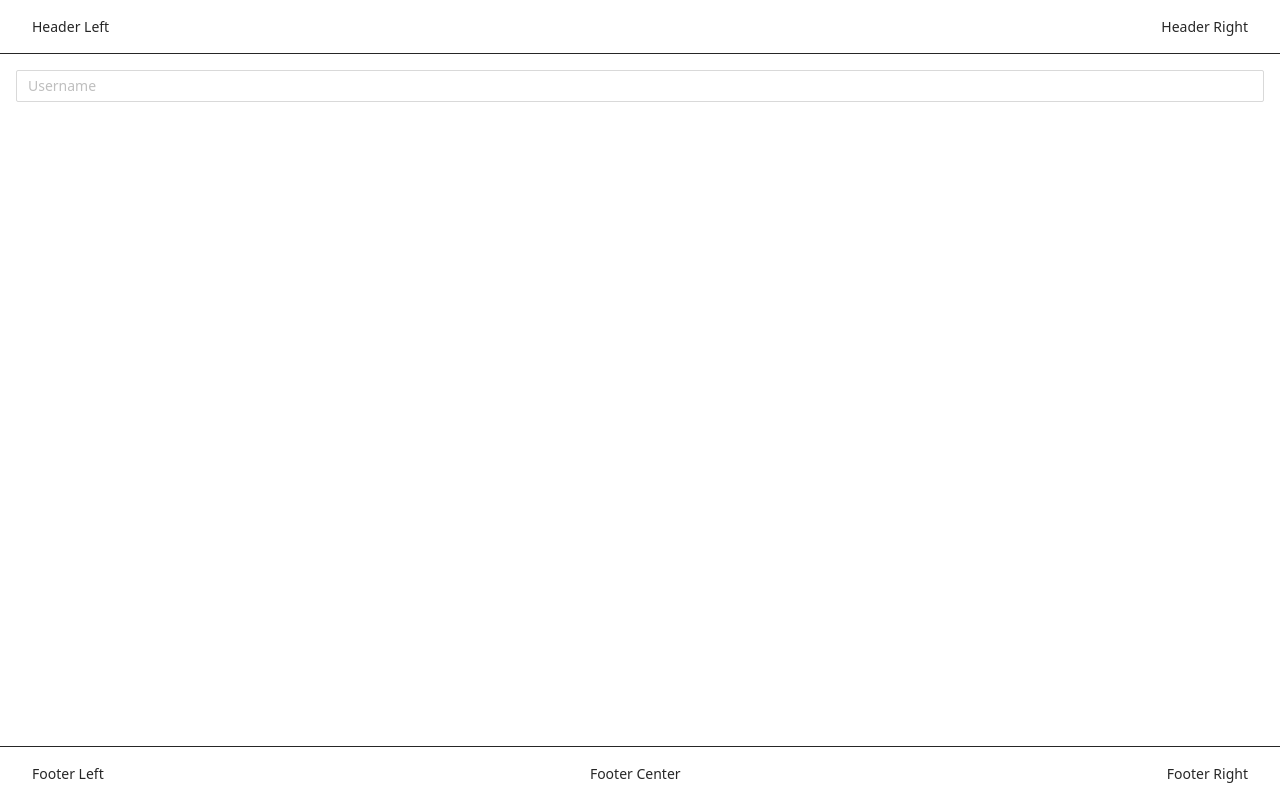
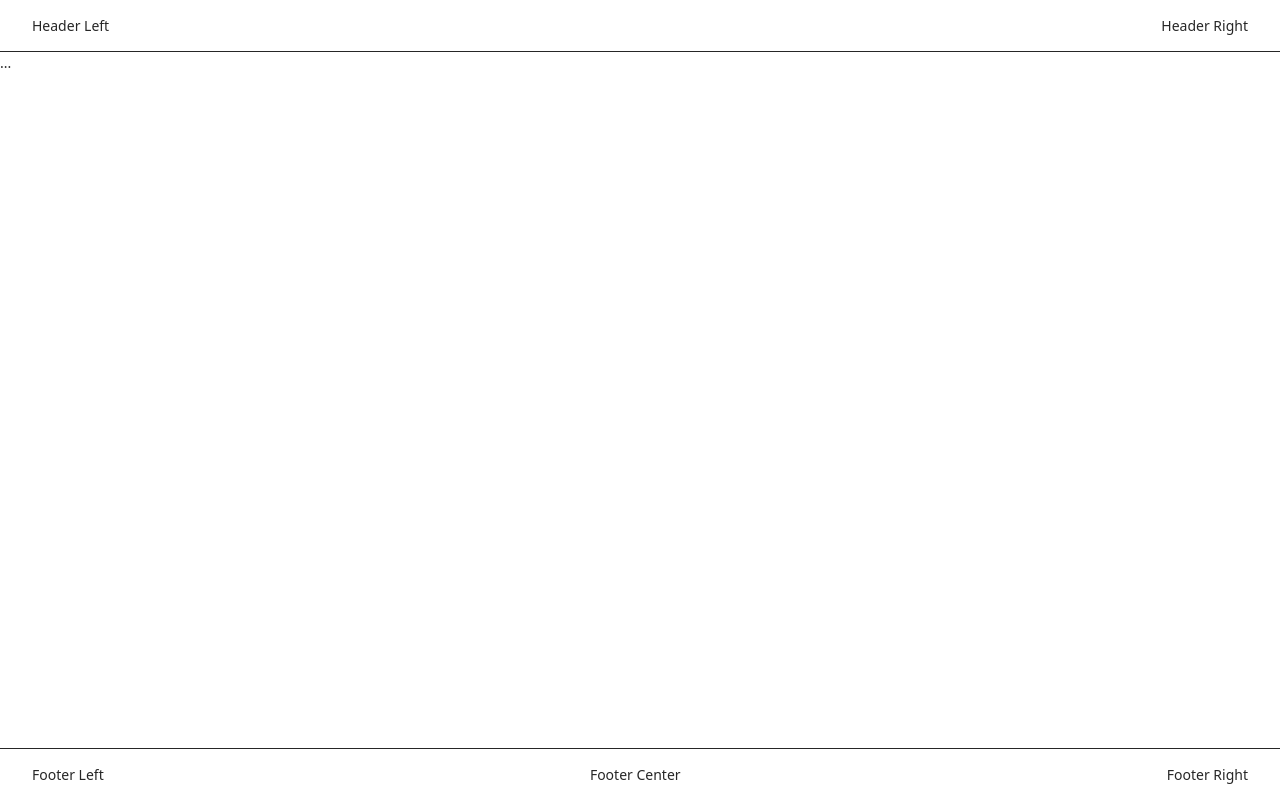
Before and after one commit to imoaazahmed/frontend-app-template, a Next.js app: page /playground in a window 1280 px wide. Built offline with nearby package versions, Linux system fonts and the light colour scheme; no server answers.

Commit message:
feat: add new layout

```diff
--- a/package.json
+++ b/package.json
@@ -30,7 +30,6 @@
     "react-dom": "^17.0.2"
   },
   "devDependencies": {
-    "@ant-design/icons": "^4.6.2",
     "@hookform/resolvers": "^1.3.6",
     "@reduxjs/toolkit": "^1.5.1",
     "@testing-library/react": "^11.2.5",
--- a/pages/index.tsx
+++ b/pages/index.tsx
@@ -3,7 +3,7 @@ import HomeScreen from '../src/screens/home/screen';
 
 export default function Home(): JSX.Element {
   return (
-    <Layout type='one-column'>
+    <Layout>
       <Section name='content'>
         <HomeScreen />
       </Section>
--- a/pages/playground.tsx
+++ b/pages/playground.tsx
@@ -1,5 +1,5 @@
 import Head from 'next/head';
-import { Layout, Section } from '../src/layouts';
+import { Layout, Section } from 'src/layouts';
 import PlayGroundScreen from '../src/screens/playground/screen';
 
 export default function PlayGround(): JSX.Element {
@@ -12,7 +12,7 @@ export default function PlayGround(): JSX.Element {
         <meta name='viewport' content='initial-scale=1.0, width=device-width' />
       </Head>
 
-      <Layout type='one-column'>
+      <Layout>
         <Section name='content'>
           <PlayGroundScreen />
         </Section>
--- a/src/components/elements.tsx
+++ b/src/components/elements.tsx
@@ -21,36 +21,6 @@ export function Container(props: ContainerProps): JSX.Element {
       {children}
     </div>
   );
-}
-
-/*
- * Main
- */
-export type MainProps = HTMLProps<HTMLDivElement>;
-
-export function Main(props: MainProps): JSX.Element {
-  const { children, ...rest } = props;
-  return <main {...rest}>{children}</main>;
-}
-
-/*
- * Header
- */
-export type HeaderProps = HTMLProps<HTMLDivElement>;
-
-export function Header(props: HeaderProps): JSX.Element {
-  const { children, ...rest } = props;
-  return <header {...rest}>{children}</header>;
-}
-
-/*
- * Footer
- */
-export type FooterProps = HTMLProps<HTMLDivElement>;
-
-export function Footer(props: FooterProps): JSX.Element {
-  const { children, ...rest } = props;
-  return <footer {...rest}>{children}</footer>;
 }
 
 /*
@@ -87,7 +57,7 @@ export function Stack(props: StackProps): JSX.Element {
       case 'xs':
         return 'gap-1';
       default:
-        return 'gap-4';
+        return 'gap-0';
     }
   };
 
--- a/src/layouts/components/footer/footer-container.tsx
+++ b/src/layouts/components/footer/footer-container.tsx
@@ -1,6 +1,6 @@
 import React from 'react';
-import { Footer, FooterProps } from '@elements';
+import { Box, BoxProps } from '@elements';
 
-export function FooterContainer({ children }: FooterProps): JSX.Element {
-  return <Footer className='flex py-4 px-8'>{children}</Footer>;
+export function FooterContainer({ children }: BoxProps): JSX.Element {
+  return <Box className='flex py-4 px-8'>{children}</Box>;
 }
--- a/src/layouts/components/header/header-container.tsx
+++ b/src/layouts/components/header/header-container.tsx
@@ -1,6 +1,6 @@
 import React from 'react';
-import { Header, HeaderProps } from '@elements';
+import { Box, BoxProps } from '@elements';
 
-export function HeaderContainer({ children }: HeaderProps): JSX.Element {
-  return <Header className='flex py-4 px-8'>{children}</Header>;
+export function HeaderContainer({ children }: BoxProps): JSX.Element {
+  return <Box className='flex py-4 px-8'>{children}</Box>;
 }
--- /dev/null
+++ b/src/layouts/header-content-footer.tsx
@@ -0,0 +1,60 @@
+import React from 'react';
+import { Layout } from 'antd';
+import { Section } from 'src/layouts';
+import { LayoutProps } from '@layouts/types';
+import { FooterCenter } from '@layouts/components/footer/footer-center';
+import { FooterContainer } from '@layouts/components/footer/footer-container';
+import { FooterLeft } from '@layouts/components/footer/footer-left';
+import { FooterRight } from '@layouts/components/footer/footer-right';
+import { HeaderContainer } from '@layouts/components/header/header-container';
+import { HeaderLeft } from '@layouts/components/header/header-left';
+import { HeaderRight } from '@layouts/components/header/header-right';
+import { PreHeader } from '@layouts/components/pre-header/pre-header';
+import { BottomMessage } from '@layouts/components/bottom-message/bottom-message';
+
+export function HeaderContentFooter({ sections }: LayoutProps): JSX.Element {
+  return (
+    <Layout className='min-h-screen flex flex-col'>
+      <Layout.Header>
+        {/* Start Pre Header */}
+        <Section sections={sections} name='pre-header'>
+          <PreHeader />
+        </Section>
+        {/* End Pre Header */}
+
+        {/* Start Header */}
+        <Section sections={sections} name='header'>
+          <HeaderContainer>
+            <HeaderLeft />
+            <HeaderRight />
+          </HeaderContainer>
+        </Section>
+        {/* End Header */}
+      </Layout.Header>
+
+      {/* Start Content */}
+      <Layout.Content className='flex-grow'>
+        <Section sections={sections} name='content' />
+      </Layout.Content>
+      {/* End Content */}
+
+      <Layout.Footer>
+        {/* Start Footer */}
+        <Section sections={sections} name='footer'>
+          <FooterContainer>
+            <FooterLeft />
+            <FooterCenter />
+            <FooterRight />
+          </FooterContainer>
+        </Section>
+        {/* End Footer */}
+
+        {/* Start Bottom Message */}
+        <Section sections={sections} name='bottom-message'>
+          <BottomMessage />
+        </Section>
+        {/* End Bottom Message */}
+      </Layout.Footer>
+    </Layout>
+  );
+}
--- /dev/null
+++ b/src/layouts/header-sider-content.tsx
@@ -0,0 +1,43 @@
+import React from 'react';
+import { Layout } from 'antd';
+import { Section } from 'src/layouts';
+import { LayoutProps } from '@layouts/types';
+import { HeaderContainer } from '@layouts/components/header/header-container';
+import { HeaderLeft } from '@layouts/components/header/header-left';
+import { HeaderRight } from '@layouts/components/header/header-right';
+import { PreHeader } from '@layouts/components/pre-header/pre-header';
+
+export function HeaderSiderContent({ sections }: LayoutProps): JSX.Element {
+  return (
+    <Layout className='min-h-screen flex flex-col'>
+      <Layout.Header>
+        {/* Start Pre Header */}
+        <Section sections={sections} name='pre-header'>
+          <PreHeader />
+        </Section>
+        {/* End Pre Header */}
+
+        {/* Start Header */}
+        <Section sections={sections} name='header'>
+          <HeaderContainer>
+            <HeaderLeft />
+            <HeaderRight />
+          </HeaderContainer>
+        </Section>
+        {/* End Header */}
+      </Layout.Header>
+
+      <Layout>
+        {/* Start Sider */}
+        <Layout.Sider>Sider</Layout.Sider>
+        {/* End Sider */}
+
+        {/* Start Content */}
+        <Layout.Content>
+          <Section sections={sections} name='content' />
+        </Layout.Content>
+        {/* End Content */}
+      </Layout>
+    </Layout>
+  );
+}
--- a/src/layouts/index.tsx
+++ b/src/layouts/index.tsx
@@ -5,9 +5,10 @@
  */
 
 import React, { ReactNode } from 'react';
-import { OneColumnLayout } from './one-column-layout';
 import _isArray from 'lodash/isArray';
 import _isPlainObject from 'lodash/isPlainObject';
+import { HeaderContentFooter } from '@layouts/header-content-footer';
+import { HeaderSiderContent } from '@layouts/header-sider-content';
 
 // Section
 interface SectionProps {
@@ -30,8 +31,8 @@ export function Section(props: SectionProps): JSX.Element {
     section = sections?.find((section: any) => section?.props?.name === name);
   }
 
+  // Check if a Section component
   if (section) {
-    // Check if not a Section component
     const elementType =
       typeof section?.type === 'string' ? section?.type : section?.type?.name;
 
@@ -43,29 +44,25 @@ export function Section(props: SectionProps): JSX.Element {
 
     return <>{section?.props?.children}</>;
   }
+
   return <>{children}</>;
 }
 
 // Layout
 interface LayoutProps {
-  type?: 'one-column' | 'two-columns' | 'three-columns';
+  type?: 'header_content_footer' | 'header_sider_content';
   children?: ReactNode;
 }
 
 export function Layout(props: LayoutProps): JSX.Element {
-  const { type = 'one-column', children } = props;
+  const { type, children } = props;
 
   switch (type) {
-    case 'two-columns':
-      // TODO: develop two columns layout
-      return <>Tow columns layout still under development</>;
+    case 'header_sider_content':
+      return <HeaderSiderContent sections={children} />;
 
-    case 'three-columns':
-      // TODO: develop three columns layout
-      return <>Three columns layout still under development</>;
-
-    case 'one-column':
+    case 'header_content_footer':
     default:
-      return <OneColumnLayout sections={children} />;
+      return <HeaderContentFooter sections={children} />;
   }
 }
--- a/src/layouts/one-column-layout.tsx
+++ /dev/null
@@ -1,58 +0,0 @@
-import React from 'react';
-import { Section } from 'src/layouts';
-import { LayoutProps } from '@layouts/types';
-import { FooterCenter } from '@layouts/components/footer/footer-center';
-import { FooterContainer } from '@layouts/components/footer/footer-container';
-import { FooterLeft } from '@layouts/components/footer/footer-left';
-import { FooterRight } from '@layouts/components/footer/footer-right';
-import { HeaderContainer } from '@layouts/components/header/header-container';
-import { HeaderLeft } from '@layouts/components/header/header-left';
-import { HeaderRight } from '@layouts/components/header/header-right';
-import { PreHeader } from '@layouts/components/pre-header/pre-header';
-import { BottomMessage } from '@layouts/components/bottom-message/bottom-message';
-import { Box } from '@components/elements';
-
-export function OneColumnLayout({ sections }: LayoutProps): JSX.Element {
-  return (
-    <Box className='min-h-screen flex flex-col'>
-      {/* Start Pre Header */}
-      <Section sections={sections} name='pre-header'>
-        <PreHeader />
-      </Section>
-      {/* End Pre Header */}
-
-      {/* Start Header */}
-      <Section sections={sections} name='header'>
-        <HeaderContainer>
-          <HeaderLeft />
-          <HeaderRight />
-        </HeaderContainer>
-      </Section>
-      {/* End Header */}
-
-      {/* Start Content */}
-      <Section sections={sections} name='content-wrapper'>
-        <Box className='flex-grow'>
-          <Section sections={sections} name='content' />
-        </Box>
-      </Section>
-      {/* End Content */}
-
-      {/* Start Footer */}
-      <Section sections={sections} name='footer'>
-        <FooterContainer>
-          <FooterLeft />
-          <FooterCenter />
-          <FooterRight />
-        </FooterContainer>
-      </Section>
-      {/* End Footer */}
-
-      {/* Start Bottom Message */}
-      <Section sections={sections} name='bottom-message'>
-        <BottomMessage />
-      </Section>
-      {/* End Bottom Message */}
-    </Box>
-  );
-}
--- a/src/screens/playground/screen.tsx
+++ b/src/screens/playground/screen.tsx
@@ -1,11 +1,6 @@
 import React from 'react';
 import { Container } from '@elements';
-import { Input } from 'antd';
 
 export default function PlayGroundScreen(): JSX.Element {
-  return (
-    <Container className='p-4'>
-      <Input name='' placeholder='Username' />
-    </Container>
-  );
+  return <Container>...</Container>;
 }
--- a/styles/globals.css
+++ b/styles/globals.css
@@ -1,6 +1,32 @@
 @tailwind base;
 @tailwind components;
 @tailwind utilities;
+
+/* Start customize antd */
+.ant-layout {
+  background-color: transparent;
+}
+
+.ant-layout-header {
+  height: auto;
+  line-height: normal;
+  background-color: transparent;
+  padding: 0;
+}
+
+.ant-layout-footer {
+  height: auto;
+  line-height: normal;
+  background-color: transparent;
+  padding: 0;
+}
+
+.ant-layout-sider {
+  background-color: transparent;
+  border-right: 1px solid;
+}
+
+/* End customize antd */
 
 a {
   display: inline-block;
```
